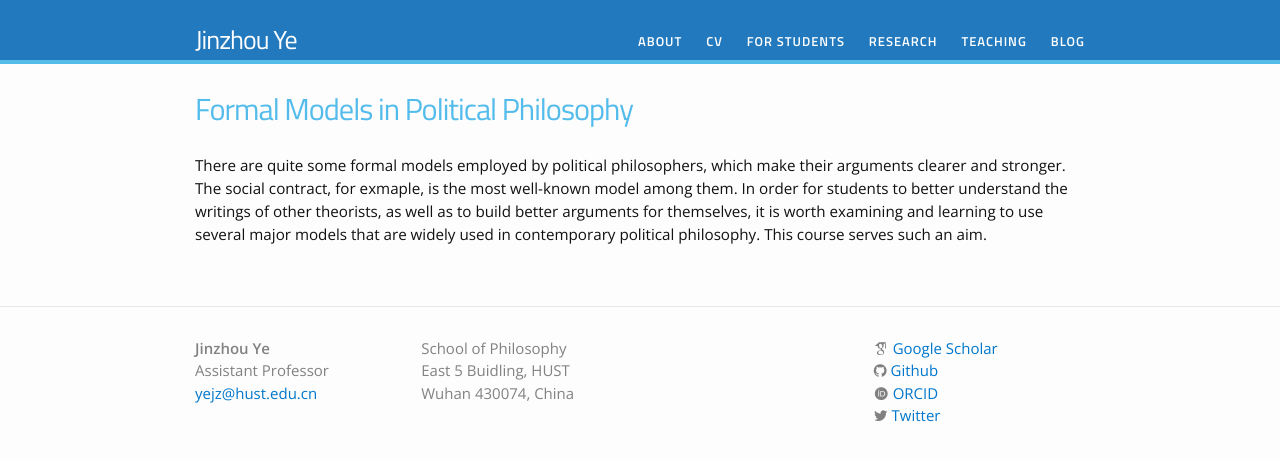
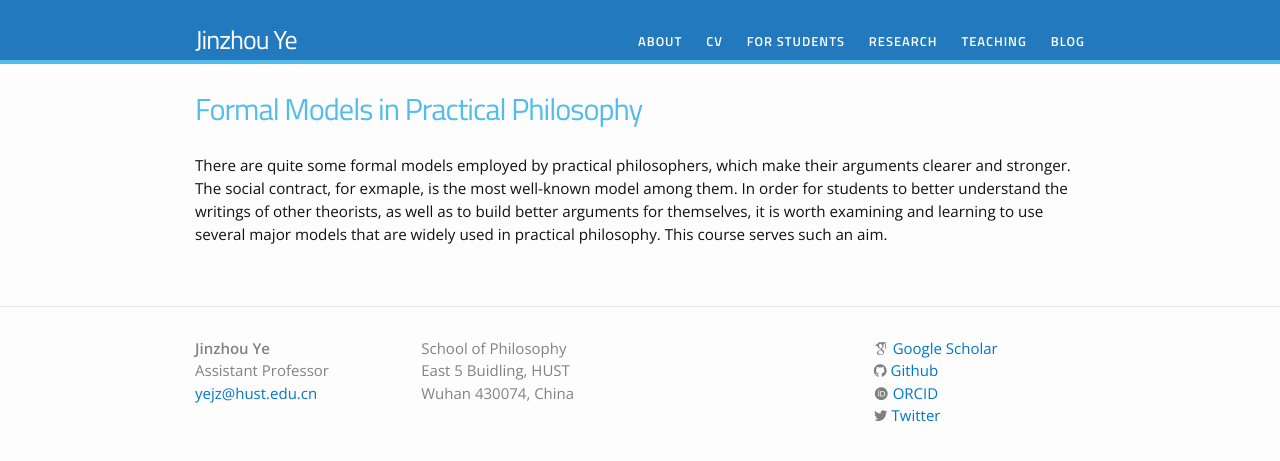
Before and after one commit to yejzh/yejzh.github.io, a Jekyll site: the page built from teaching/pp-formal-methods.md, in a window 1280 px wide. Shown: the top 461 px of the page. Built offline with Jekyll 4.4.1, drawn with Linux system fonts in a browser that asks for light colours; nearby versions of some CDN libraries; some web fonts are replaced.

Commit message:
update course

```diff
--- a/teaching/pp-formal-methods.md
+++ b/teaching/pp-formal-methods.md
@@ -1,7 +1,7 @@
 ---
 layout: page
-title: Formal Models in Political Philosophy
+title: Formal Models in Practical Philosophy
 permalink: /teaching/pp-formal-methods/
 ---
 
-There are quite some formal models employed by political philosophers, which make their arguments clearer and stronger. The social contract, for exmaple, is the most well-known model among them. In order for students to better understand the writings of other theorists, as well as to build better arguments for themselves, it is worth examining and learning to use several major models that are widely used in contemporary political philosophy. This course serves such an aim.
+There are quite some formal models employed by practical philosophers, which make their arguments clearer and stronger. The social contract, for exmaple, is the most well-known model among them. In order for students to better understand the writings of other theorists, as well as to build better arguments for themselves, it is worth examining and learning to use several major models that are widely used in practical philosophy. This course serves such an aim.
```
Also changed, not shown: teaching/index.md (+1 -1 lines).
